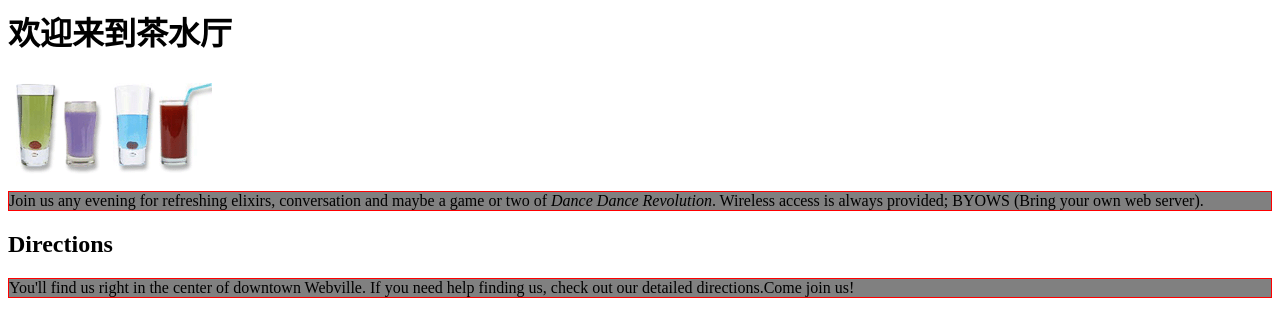
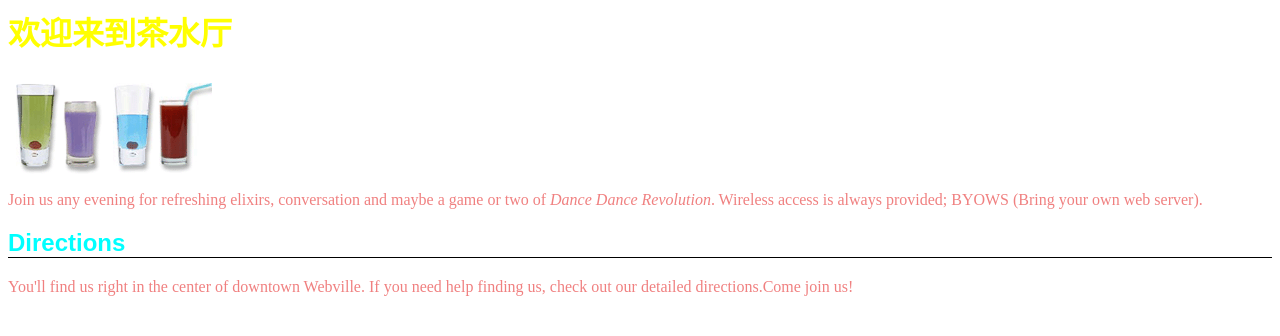
Before and after one commit to dkxnso/test, a plain HTML site: page 03/index.html in a window 1280 px wide. Drawn offline with Linux system fonts and the light colour scheme.

Commit message:
使用CSS增加了字体的样式颜色

```diff
--- a/03/index.html
+++ b/03/index.html
@@ -2,12 +2,21 @@
 <html>
   <head>
     <title>Head First Lounge</title>
-    <style>
-        p {
-          background-color: gray;
-          border :1px solid red;
-        }
-    </style>
+     <style>
+    p {
+      color: lightcoral;
+    }
+    h1{
+      font-family:  Arial;
+      color: yellow;
+      border-bottom: 1px solid balck ;
+    }
+    h2 {
+      font-family: Arial;
+      color: aqua;
+      border-bottom: 1px solid black;
+    }
+     </style>
   </head>
 
   <body>
```
